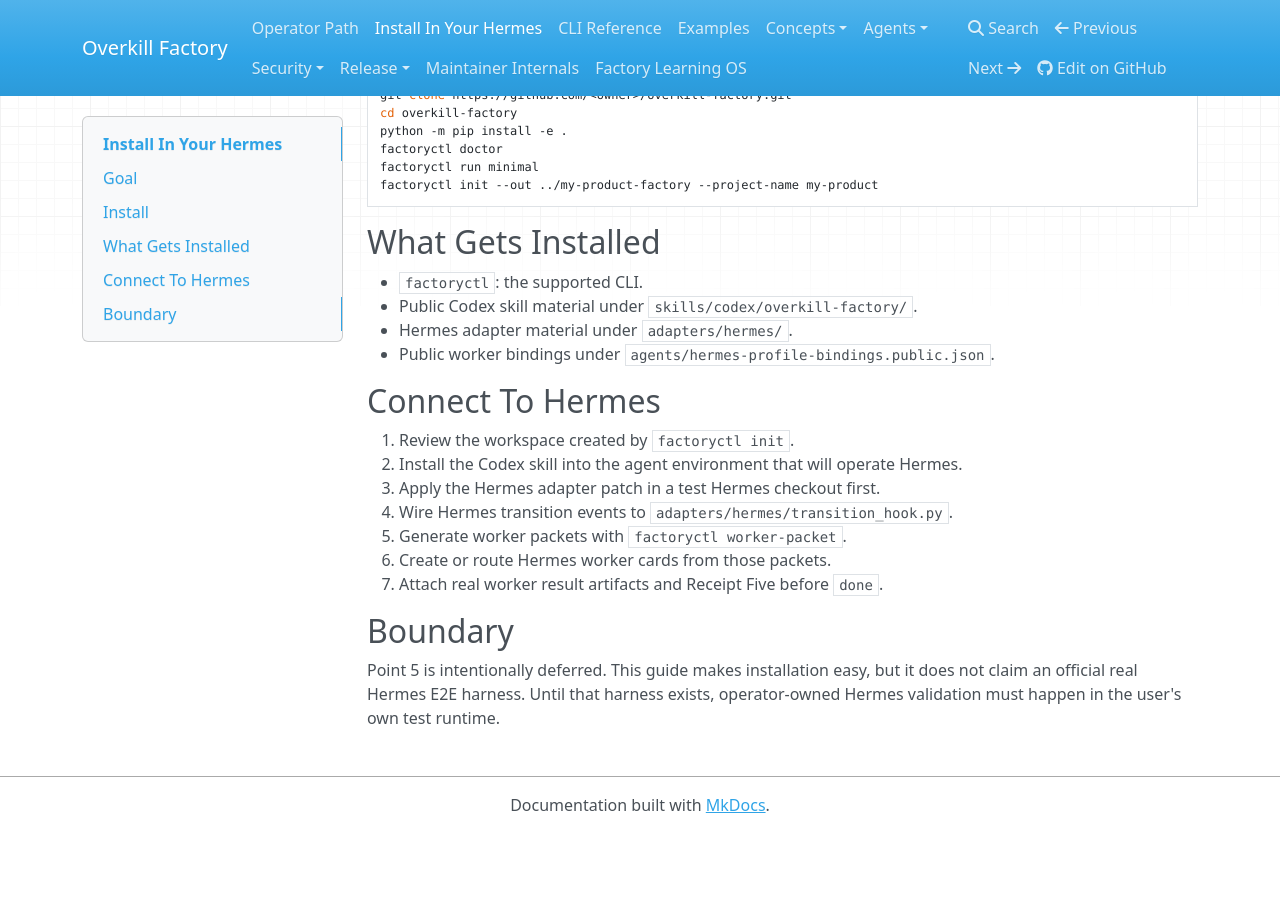
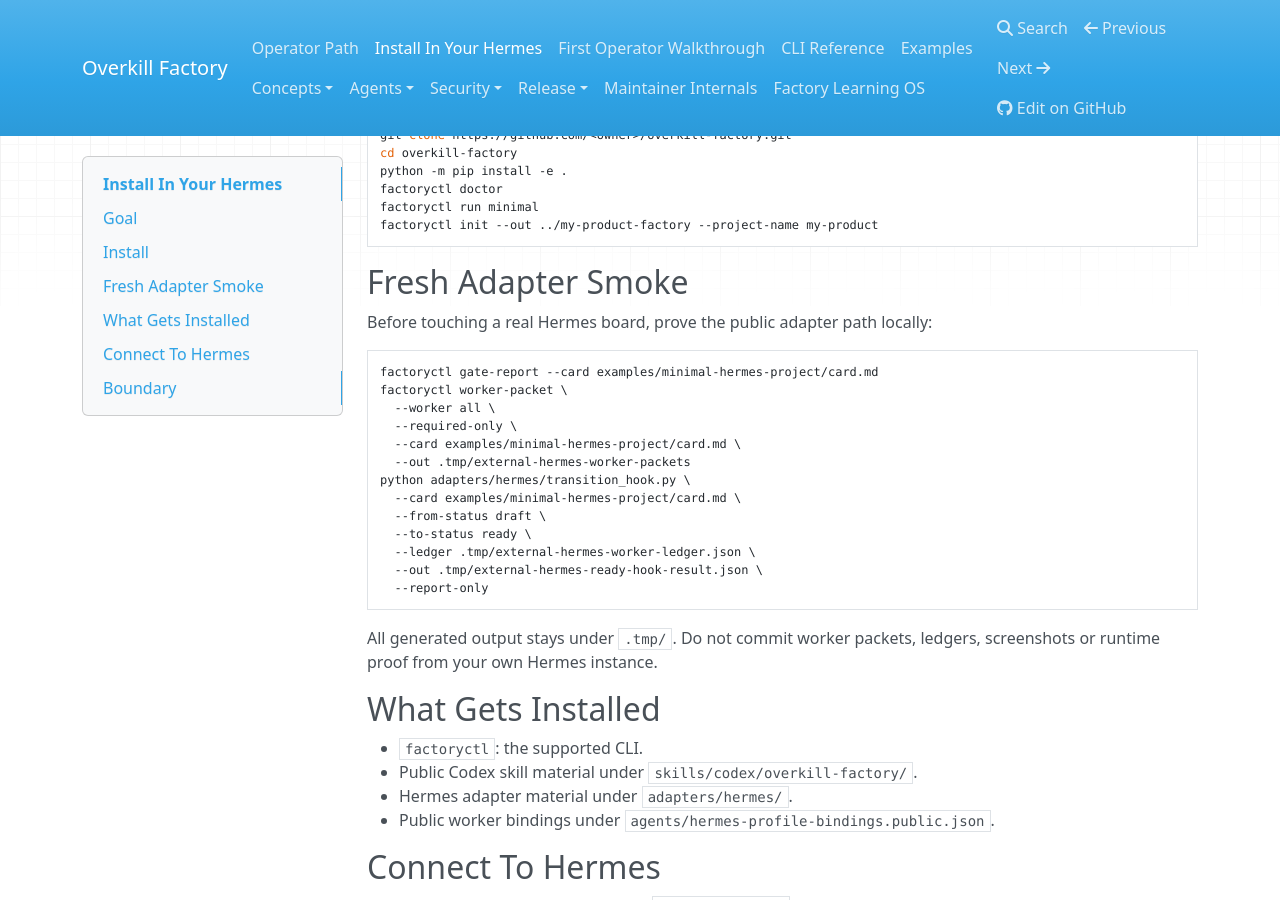
Before and after one commit to felipegermano17/overkill-factory, an MkDocs documentation site: the page built from docs/getting-started/install-in-hermes.md, in a window 1280 px wide and 900 px high, scrolled down 346 px. Built offline with MkDocs 1.6.1, drawn with Linux system fonts in a browser that asks for light colours; nearby versions of some CDN libraries; before the commit the page ends 1179 px from its top, so only the background shows below that.

Commit message:
Add external operator maturity workflow

````diff
--- a/docs/getting-started/install-in-hermes.md
+++ b/docs/getting-started/install-in-hermes.md
@@ -22,6 +22,29 @@ factoryctl run minimal
 factoryctl init --out ../my-product-factory --project-name my-product
 ```
 
+## Fresh Adapter Smoke
+
+Before touching a real Hermes board, prove the public adapter path locally:
+
+```bash
+factoryctl gate-report --card examples/minimal-hermes-project/card.md
+factoryctl worker-packet \
+  --worker all \
+  --required-only \
+  --card examples/minimal-hermes-project/card.md \
+  --out .tmp/external-hermes-worker-packets
+python adapters/hermes/transition_hook.py \
+  --card examples/minimal-hermes-project/card.md \
+  --from-status draft \
+  --to-status ready \
+  --ledger .tmp/external-hermes-worker-ledger.json \
+  --out .tmp/external-hermes-ready-hook-result.json \
+  --report-only
+```
+
+All generated output stays under `.tmp/`. Do not commit worker packets, ledgers,
+screenshots or runtime proof from your own Hermes instance.
+
 ## What Gets Installed
 
 - `factoryctl`: the supported CLI.
--- a/mkdocs.yml
+++ b/mkdocs.yml
@@ -5,6 +5,7 @@ docs_dir: docs
 nav:
   - Operator Path: index.md
   - Install In Your Hermes: getting-started/install-in-hermes.md
+  - First Operator Walkthrough: getting-started/first-external-operator-walkthrough.md
   - CLI Reference: reference/cli.md
   - Examples: examples/gallery.md
   - Concepts:
````
Also changed, not shown: docs/agents/capability-packs.md (+10 -0 lines), docs/getting-started/first-external-operator-walkthrough.md (added, +96 -0 lines), docs/index.md (+3 -0 lines), 7 other files.
